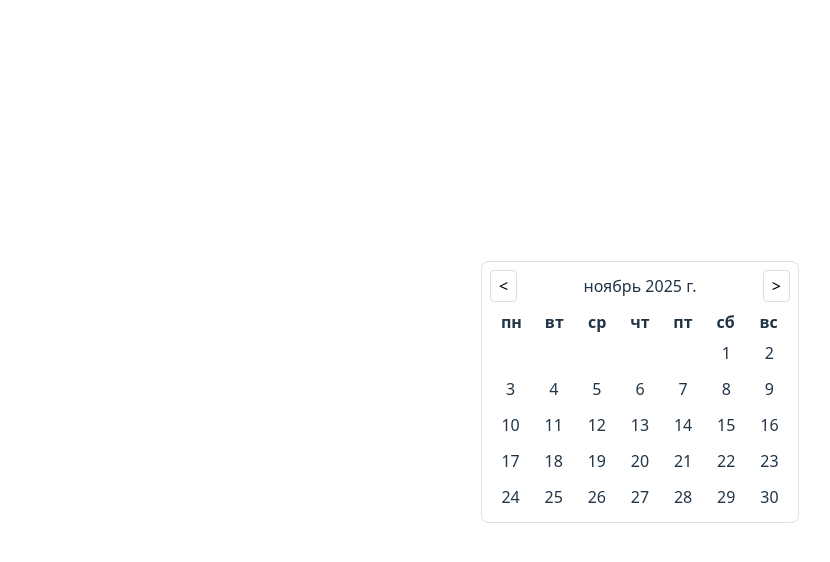
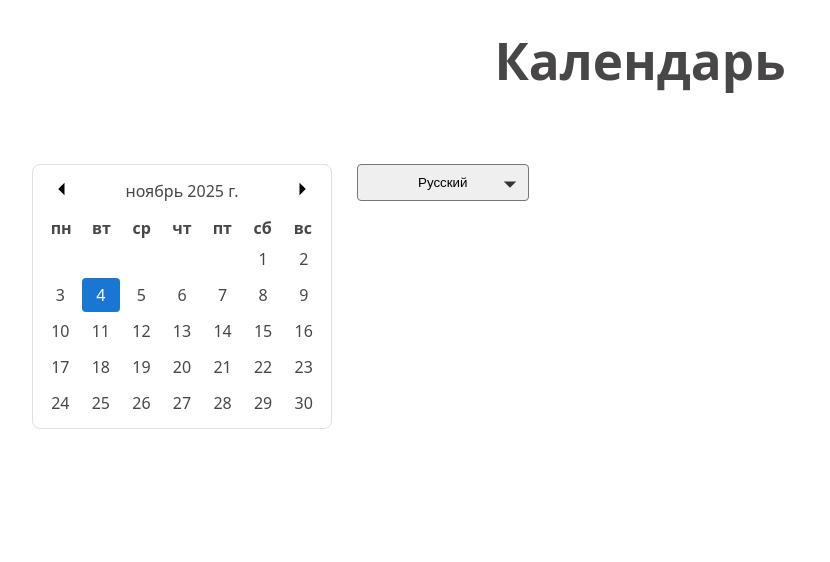
Before and after one commit to Ekaterina1418/datepicker, a Vue app: page / in a window 1280 px wide. Shown: the top 562 px of the page, without its empty margins (0-830 px from the left). Built offline with nearby package versions, Linux system fonts and the light colour scheme.

Commit message:
feat: enhance DatePicker component with locale selection and date formatting

```diff
--- a/index.html
+++ b/index.html
@@ -1,8 +1,12 @@
-<!doctype html>
+<!DOCTYPE html>
 <html lang="en">
   <head>
     <meta charset="UTF-8" />
     <link rel="icon" type="image/svg+xml" href="/vite.svg" />
+    <link
+      href="https://fonts.googleapis.com/css2?family=Material+Symbols+Outlined"
+      rel="stylesheet"
+    />
     <meta name="viewport" content="width=device-width, initial-scale=1.0" />
     <title>datepicker</title>
   </head>
--- a/src/App.vue
+++ b/src/App.vue
@@ -1,14 +1,59 @@
 <template>
-<DatePicker v-model="selectedDate" :firstDayOfWeek="1" locale="ru-RU"/>
- <p>{{ selectedDate }}</p>
+  <section class="container">
+    <h1 class="datepicker-title">Календарь</h1>
+    <p class="datepicker-date">{{ selectedDate }}</p>
+    <div class="datepicker-wrapper">
+      <DatePicker v-model="selectedDate" :firstDayOfWeek="1" :locale="locale" />
+      <div class="custom-select">
+        <select id="locale" class="select-locale" v-model="locale">
+          <option value="ru-RU">Русский</option>
+          <option value="en-US">English</option>
+        </select>
+        <span class="material-symbols-outlined arrow-icon"
+          >arrow_drop_down</span
+        >
+      </div>
+    </div>
+  </section>
 </template>
 
 <script setup lang="ts">
-import { ref } from 'vue';
-import DatePicker from './components/DatePicker.vue';
-const selectedDate = ref('');
+import { ref } from "vue";
+import DatePicker from "./components/DatePicker.vue";
+const selectedDate = ref("");
+const locale = ref("ru-RU");
 </script>
 
 <style scoped>
-
+.datepicker-wrapper {
+  display: flex;
+  gap: 25px;
+}
+.datepicker-date {
+  min-height: 30px;
+}
+.datepicker-title {
+  margin-bottom: 30px;
+}
+.custom-select {
+  position: relative;
+  display: inline-block;
+}
+.select-locale {
+  appearance: none;
+  -webkit-appearance: none;
+  -moz-appearance: none;
+  padding-right: 30px;
+  padding: 10px 60px;
+  border-radius: 4px;
+}
+.custom-select .arrow-icon {
+  position: absolute;
+  right: 4px;
+  top: 20px;
+  transform: translateY(-50%);
+  pointer-events: none;
+  font-size: 30px;
+  color: #333;
+}
 </style>
--- a/src/components/DatePicker.vue
+++ b/src/components/DatePicker.vue
@@ -1,9 +1,13 @@
 <template>
   <div class="calendar">
     <div class="cal-header">
-      <button class="btn" @click="prevMonth"><</button>
+      <button class="btn" @click="prevMonth">
+        <span class="material-symbols-outlined"> arrow_left </span>
+      </button>
       <div class="cal-title">{{ monthTitle }}</div>
-      <button class="btn" @click="nextMonth">></button>
+      <button class="btn" @click="nextMonth">
+        <span class="material-symbols-outlined"> arrow_right </span>
+      </button>
     </div>
     <div class="week-days">
       <div v-for="(day, i) in weekDays" :key="i" class="week-day">
@@ -15,6 +19,7 @@
         v-for="(cell, index) in grid"
         :key="index"
         class="cell"
+        :class="{ 'active-cell': isSelectedDate(cell) }"
         @click="selectDate(cell)"
       >
         <span v-if="cell.day">{{ cell.day }}</span>
@@ -24,7 +29,7 @@
 </template>
 
 <script setup lang="ts">
-import { computed, ref, watchEffect } from "vue";
+import { computed, ref } from "vue";
 import { buildMonthGrid, getWeekDays, type DayCell } from "../utils/index";
 
 const props = defineProps<{
@@ -36,7 +41,14 @@ const props = defineProps<{
 const emit = defineEmits(["update:modelValue"]);
 
 const viewDate = ref(new Date());
-const selectedDate = ref(props.modelValue ? new Date(props.modelValue) : null);
+const selectedDate = ref<Date | null>(
+  props.modelValue ? new Date(props.modelValue) : new Date()
+);
+
+const isSelectedDate = (cell: DayCell) => {
+  if (!cell.date || !selectedDate.value) return false;
+  return cell.date.toDateString() === selectedDate.value.toDateString();
+};
 const grid = computed<DayCell[]>(() =>
   buildMonthGrid(viewDate.value, props.firstDayOfWeek)
 );
@@ -68,7 +80,7 @@ const nextMonth = () => {
 const selectDate = (cell: DayCell) => {
   if (!cell.day) return;
   selectedDate.value = cell.date;
-  emit("update:modelValue", cell.date?.toISOString().split("T")[0] || "");
+  emit("update:modelValue", cell.date?.toLocaleDateString("ru-RU"));
 };
 </script>
 
@@ -89,9 +101,7 @@ const selectDate = (cell: DayCell) => {
 }
 .btn {
   background: transparent;
-  border: 1px solid #ddd;
-  border-radius: 4px;
-  padding: 4px 8px;
+  border: none;
   cursor: pointer;
 }
 .cal-grid {
@@ -104,6 +114,11 @@ const selectDate = (cell: DayCell) => {
   display: flex;
   align-items: center;
   justify-content: center;
+}
+.active-cell {
+  background-color: #1976d2;
+  color: white;
+  border-radius: 4px;
 }
 .week-days {
   display: grid;
@@ -118,4 +133,7 @@ const selectDate = (cell: DayCell) => {
   align-items: center;
   justify-content: center;
 }
+.material-symbols-outlined {
+	font-size: 30px;
+}
 </style>
--- a/src/style.css
+++ b/src/style.css
@@ -2,29 +2,21 @@
   font-family: system-ui, Avenir, Helvetica, Arial, sans-serif;
   line-height: 1.5;
   font-weight: 400;
-
-  color-scheme: light dark;
-  color: rgba(255, 255, 255, 0.87);
-  background-color: #242424;
-
+  color: rgba(45, 42, 42, 0.87);
   font-synthesis: none;
   text-rendering: optimizeLegibility;
   -webkit-font-smoothing: antialiased;
   -moz-osx-font-smoothing: grayscale;
 }
 
-a {
-  font-weight: 500;
-  color: #646cff;
-  text-decoration: inherit;
-}
-a:hover {
-  color: #535bf2;
+*,
+*::before,
+*::after {
+  box-sizing: border-box;
 }
 
 body {
   margin: 0;
-  display: flex;
   place-items: center;
   min-width: 320px;
   min-height: 100vh;
@@ -33,30 +25,10 @@ body {
 h1 {
   font-size: 3.2em;
   line-height: 1.1;
+  margin: 0;
 }
 
-button {
-  border-radius: 8px;
-  border: 1px solid transparent;
-  padding: 0.6em 1.2em;
-  font-size: 1em;
-  font-weight: 500;
-  font-family: inherit;
-  background-color: #1a1a1a;
-  cursor: pointer;
-  transition: border-color 0.25s;
-}
-button:hover {
-  border-color: #646cff;
-}
-button:focus,
-button:focus-visible {
-  outline: 4px auto -webkit-focus-ring-color;
-}
 
-.card {
-  padding: 2em;
-}
 
 #app {
   max-width: 1280px;
@@ -64,16 +36,3 @@ button:focus-visible {
   padding: 2rem;
   text-align: center;
 }
-
-@media (prefers-color-scheme: light) {
-  :root {
-    color: #213547;
-    background-color: #ffffff;
-  }
-  a:hover {
-    color: #747bff;
-  }
-  button {
-    background-color: #f9f9f9;
-  }
-}
--- a/src/utils/index.ts
+++ b/src/utils/index.ts
@@ -37,3 +37,11 @@ export const getWeekDays = (locale: string, firstDayOfWeek = 1): string[] => {
   });
   return [...baseDays.slice(firstDayOfWeek), ...baseDays.slice(0, firstDayOfWeek)];
 };
+
+export const formattedDate = (date:Date): string => {
+	if (!date) return '';
+	const day = String(date.getDate()).padStart(2, '0')
+	const month = String(date.getMonth() + 1).padStart(2, '0')
+	const year = date.getFullYear()
+	return `${day}.${month}.${year}`
+}
```
